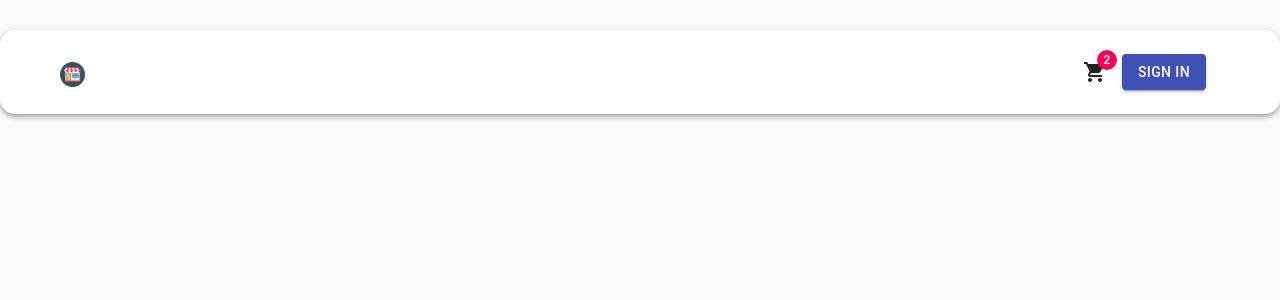
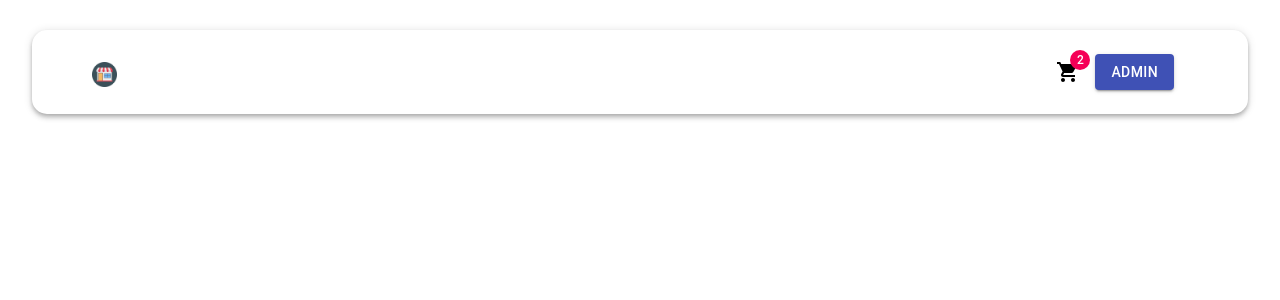
Before and after one commit to HristijanGjorgjioski/E-commerce, a React (Create React App) app in the folder client/: page / in a window 1280 px wide. Shown: the top 300 px of the page. Built offline with nearby package versions, Linux system fonts and the light colour scheme.

Commit message:
Fixing strange behavior with navbar

```diff
--- a/client/src/App.js
+++ b/client/src/App.js
@@ -1,4 +1,4 @@
-import { CssBaseline } from '@material-ui/core'
+import { Container } from '@material-ui/core'
 import React from 'react'
 import { BrowserRouter as Router, Switch, Route } from 'react-router-dom'
 
@@ -12,7 +12,7 @@ import PrivateRoute from './components/PrivateRoute/PrivateRoute'
 const App = () => {
   return (
     <Router>
-      <CssBaseline />
+      <Container max="x1">
         <Header />
         <div style={{ display: 'flex', justifyContent: 'center' }}>
             <Switch>
@@ -22,6 +22,7 @@ const App = () => {
               </Route>
             </Switch>
         </div>
+      </Container>
     </Router>
   )
 }
--- a/client/src/components/Header/Header.jsx
+++ b/client/src/components/Header/Header.jsx
@@ -1,4 +1,4 @@
-import React, { useState } from 'react'
+import React, { useEffect, useState } from 'react'
 import { AppBar, Toolbar, IconButton, Badge, MenuItem, Menu, Typography, Button } from '@material-ui/core';
 import { ShoppingCart } from '@material-ui/icons';
 import { Link, useHistory } from 'react-router-dom'
@@ -36,9 +36,7 @@ const Header = () => {
 
   return (
       <>
-        {user ? (
-          adminMenu
-        ) : (
+        {!user?.result ? (
           <AppBar className={classes.appBar} position="static" color="inherit">
             <Link to="/admin" className={classes.brandContainer}>
                 <img src={logo} alt="gjorgjioski commerce" height="25px" className={classes.image} />
@@ -47,9 +45,11 @@ const Header = () => {
               <Badge style={{ marginRight: '15px' }} badgeContent={2} color="secondary">
                 <ShoppingCart />
               </Badge>
-            <Button component={Link} to="/login" variant="contained" color="primary">Sign In</Button>
+              <Button component={Link} to="/login" variant="contained" color="primary">Admin</Button>
             </Toolbar>
           </AppBar>
+        ) : (
+          adminMenu
         )}
       </>
   )
```
Lines whose indentation alone changed are shown as unchanged.
